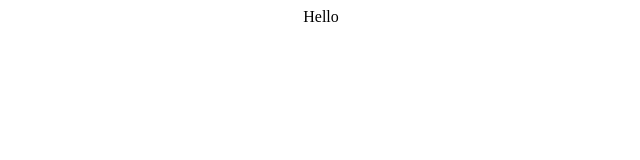
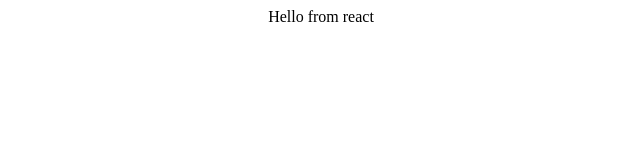
Before and after one commit to ChamilDiluksha/AF_Online_Fashion_Store, a React (Create React App) app: page / in a window 1280 px wide. Shown: the top 160 px of the page, without its empty margins (319-959 px from the left). Built offline with nearby package versions, Linux system fonts and the light colour scheme.

Commit message:
test commit

```diff
--- a/src/App.js
+++ b/src/App.js
@@ -1,12 +1,8 @@
-import React from 'react';
-import './App.css';
+import React from "react";
+import "./App.css";
 
 function App() {
-  return (
-    <div className="App">
-        Hello
-    </div>
-  );
+  return <div className="App">Hello from react</div>;
 }
 
 export default App;
```
Also changed, not shown: src/components/Test Document.txt (added).
